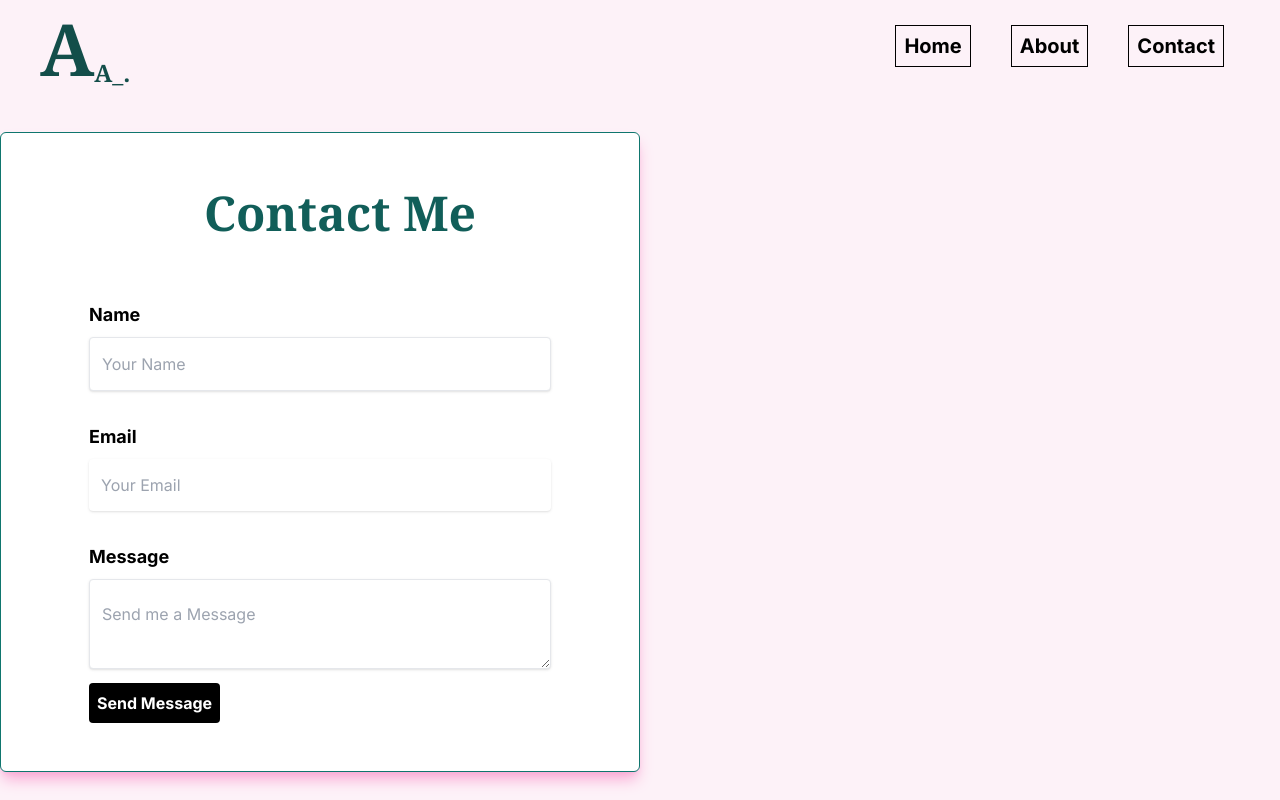
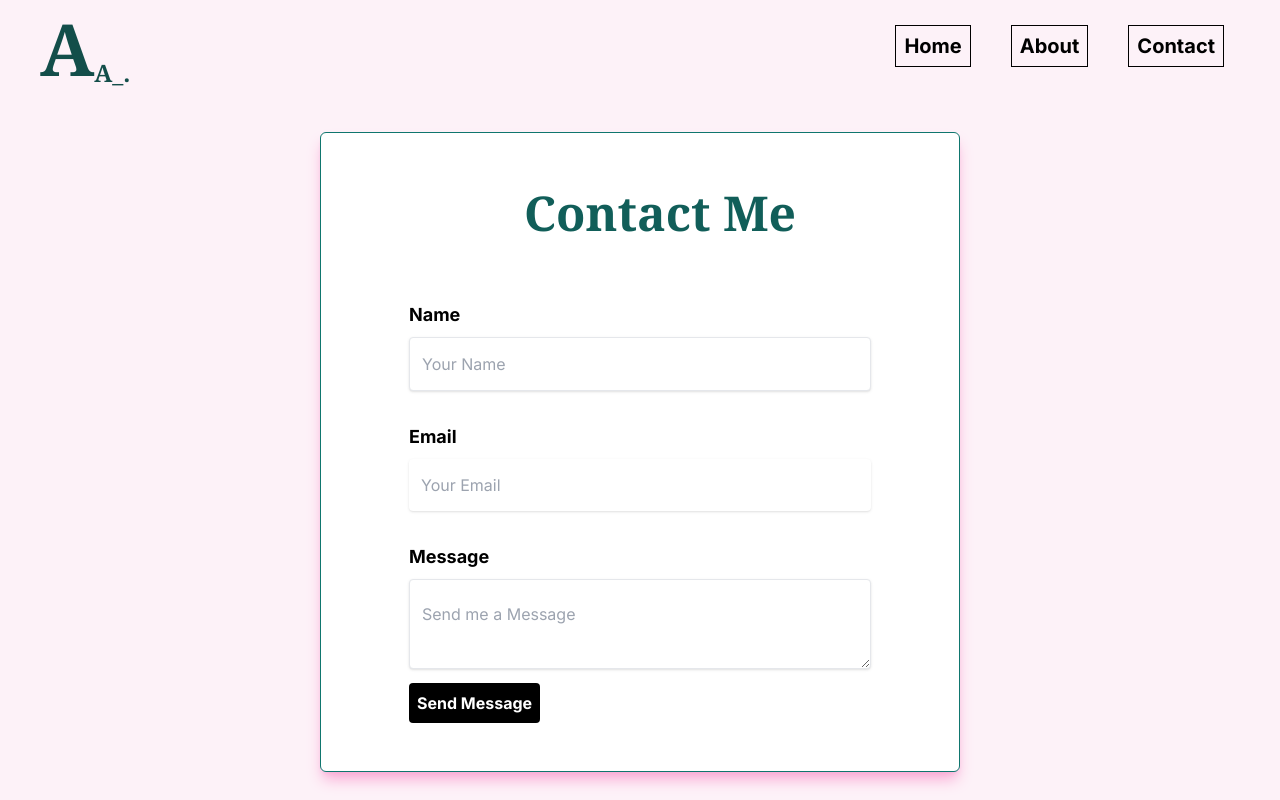
Before and after one commit to Amraha-Anwar/personal-portfolio-1, a Next.js app: page /contact in a window 1280 px wide. Shown: the top 800 px of the page. Built offline with nearby package versions, Linux system fonts and the light colour scheme.

Commit message:
My portfolio

```diff
--- a/src/app/contact/page.tsx
+++ b/src/app/contact/page.tsx
@@ -6,7 +6,7 @@ function Contact(){
     return(
         <>
         <div className="max-w-screen-2xl mx-auto lg:bg-pink-50 lg:py-9">
-        <div className=" bg-white lg:border lg:border-teal-700 p-6 lg:container lg:w-[40rem] lg:h-[40rem] lg:rounded-md lg:shadow-lg lg:shadow-pink-300">
+        <div className="max-w-screen-2xl mx-auto bg-white lg:border lg:border-teal-700 p-6 lg:container lg:w-[40rem] lg:h-[40rem] lg:rounded-md lg:shadow-lg lg:shadow-pink-300">
             <h2 className="text-xl text-teal-800 sm:text-2xl md:text-3xl lg:text-5xl lg:ml-10 font-bold mb-6 lg:mb-16 text-center font-serif pt-20 lg:pt-8">Contact Me</h2>
             <form action="#">
                 <div className="mb-4 lg:mb-8 sm:mx-20 md:mx-32 lg:mx-16">
```
